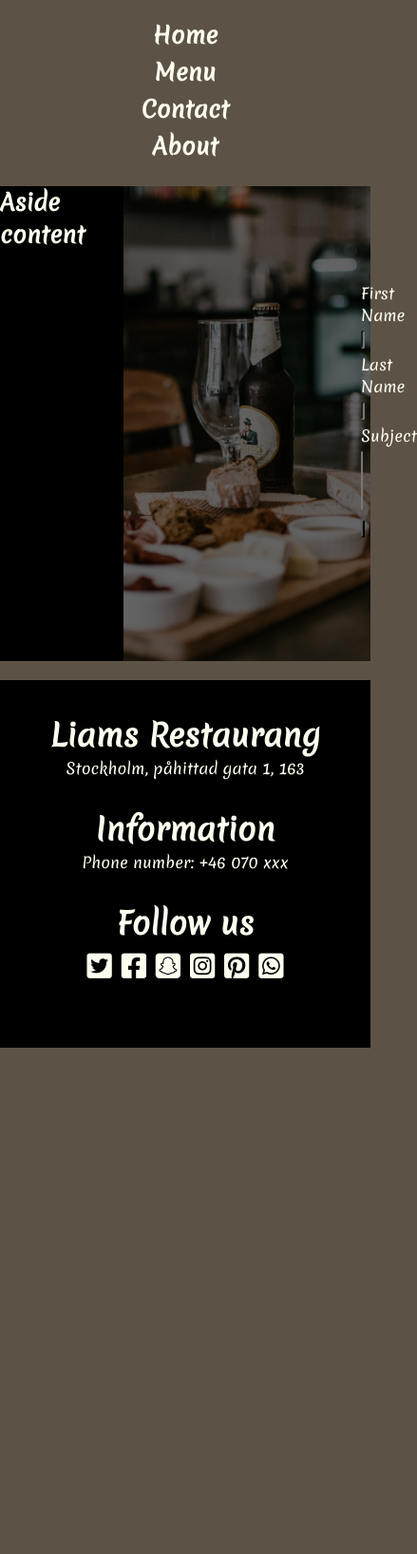
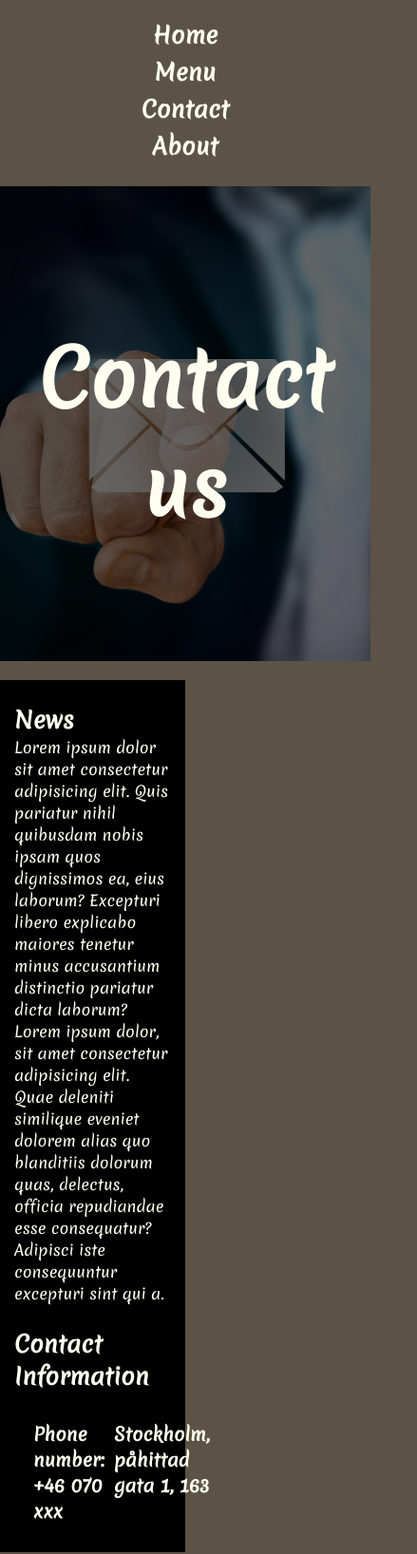
Before and after one commit to LiamBender/liams-restaurang, a plain HTML site: page pages/contact.html in a window 390 px wide. Shown: the top 1636 px of the page at 95% size, 439 px wide, since content can reach past the window. Before the commit the page ends 1103 px from the top, so only its background shows below. Drawn offline with Linux system fonts and the light colour scheme.

Commit message:
Added more content to the contact-page, but will still have to make it responsive and fix the forms

```diff
--- a/pages/contact.html
+++ b/pages/contact.html
@@ -33,13 +33,39 @@
         <button>Reservations</button>
       </div>
     </nav>
-    <header></header>
-    <div class="container side-padding">
+    <div class="side-padding">
+      <header>
+        <div class="image-overlay">
+          <div class="header-contact-image"></div>
+        </div>
+        <div class="header-contact-info">
+          <h1>Contact us</h1>
+        </div>
+      </header>
+      <div class="content">
         <aside>
           <div>
-          <h1>Aside content</h1>
+            <h1>News</h1>
+            <p>
+              Lorem ipsum dolor sit amet consectetur adipisicing elit. Quis
+              pariatur nihil quibusdam nobis ipsam quos dignissimos ea, eius
+              laborum? Excepturi libero explicabo maiores tenetur minus
+              accusantium distinctio pariatur dicta laborum?
+            </p>
+            <p>
+              Lorem ipsum dolor, sit amet consectetur adipisicing elit. Quae
+              deleniti similique eveniet dolorem alias quo blanditiis dolorum
+              quas, delectus, officia repudiandae esse consequatur? Adipisci
+              iste consequuntur excepturi sint qui a.
+            </p>
           </div>
-        <div></div>
+          <div>
+            <h1>Contact Information</h1>
+            <div>
+              <h3>Phone number: +46 070 xxx</h3>
+              <h3>Stockholm, påhittad gata 1, 163</h3>
+            </div>
+          </div>
         </aside>
         <section class="contact-section">
           <div class="image-overlay">
@@ -48,18 +74,35 @@
           <div class="contact-info">
             <form action="">
               <label for="fname">First Name</label>
-            <input type="text" id="fname" name="firstname" placeholder="Your name..">
+              <input
+                type="text"
+                id="fname"
+                name="firstname"
+                placeholder="Your name.."
+              />
 
               <label for="lname">Last Name</label>
-            <input type="text" id="lname" name="lastname" placeholder="Your last name..">
+              <input
+                type="text"
+                id="lname"
+                name="lastname"
+                placeholder="Your last name.."
+              />
 
               <label for="subject">Subject</label>
-            <textarea id="subject" rows="4" cols="50" name="subject" placeholder="Write something.."></textarea>
+              <textarea
+                id="subject"
+                rows="4"
+                cols="50"
+                name="subject"
+                placeholder="Write something.."
+              ></textarea>
 
-            <input id="submit" type="submit" value="Submit">
+              <input id="submit" type="submit" value="Submit" />
             </form>
           </div>
         </section>
+      </div>
     </div>
     <footer>
       <div class="footer-info-container">
--- a/styles.css
+++ b/styles.css
@@ -329,15 +329,38 @@ aside {
     width: 50%;
 }
 aside div {
+    margin: 25px 15px;
+}
+
+aside div div {
     display: flex;
-    flex-direction: row;
-    justify-content: center;
+}
+
+aside h3 {
+    padding: 5px;
+}
+
+header .header-contact-image {
+    opacity: 0.4;
+    background-image: url("images/contactheader.jpg");
+    min-height: 500px;
+    background-position: center;
+    background-repeat: no-repeat;
+    background-size: cover;
+}
+
+header .header-contact-info {
+    position: absolute;
+    left: 0;
+    right: 0;
+    bottom: 25%;
+    font-size: 40px;
 }
 
 .contact-image {
     opacity: 0.4;
     background-image: url("images/contactrestaurant.jpg");
-    min-height: 500px;
+    min-height: 450px;
     background-attachment: fixed;
     background-position: center;
     background-repeat: no-repeat;
@@ -369,8 +392,3 @@ div.contact-info form input, textarea {
     border-radius: 5px;
     margin: 5px 0;
 }
-
-.container {
-    display: flex;
-    flex-direction: row;
-}
```
Also changed, not shown: images/contactheader.jpg (added). Lines whose indentation alone changed are shown as unchanged.
